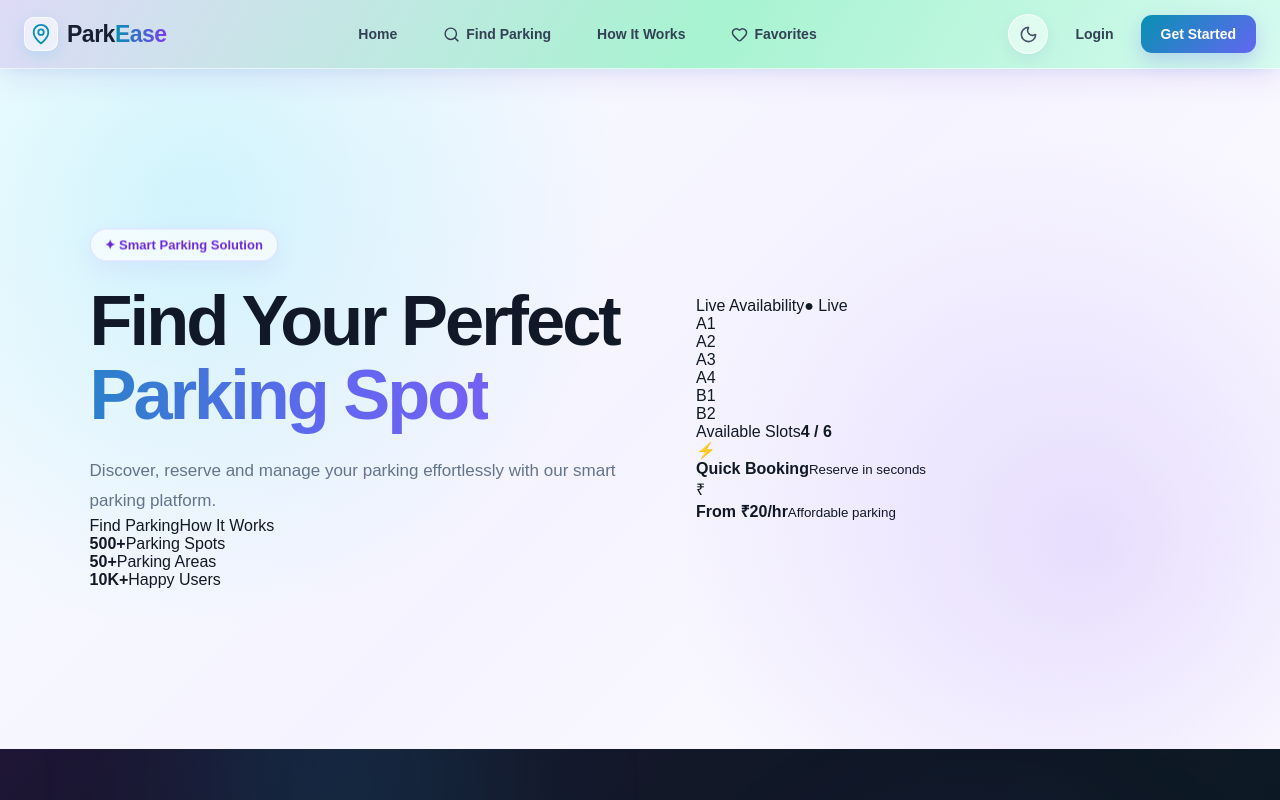
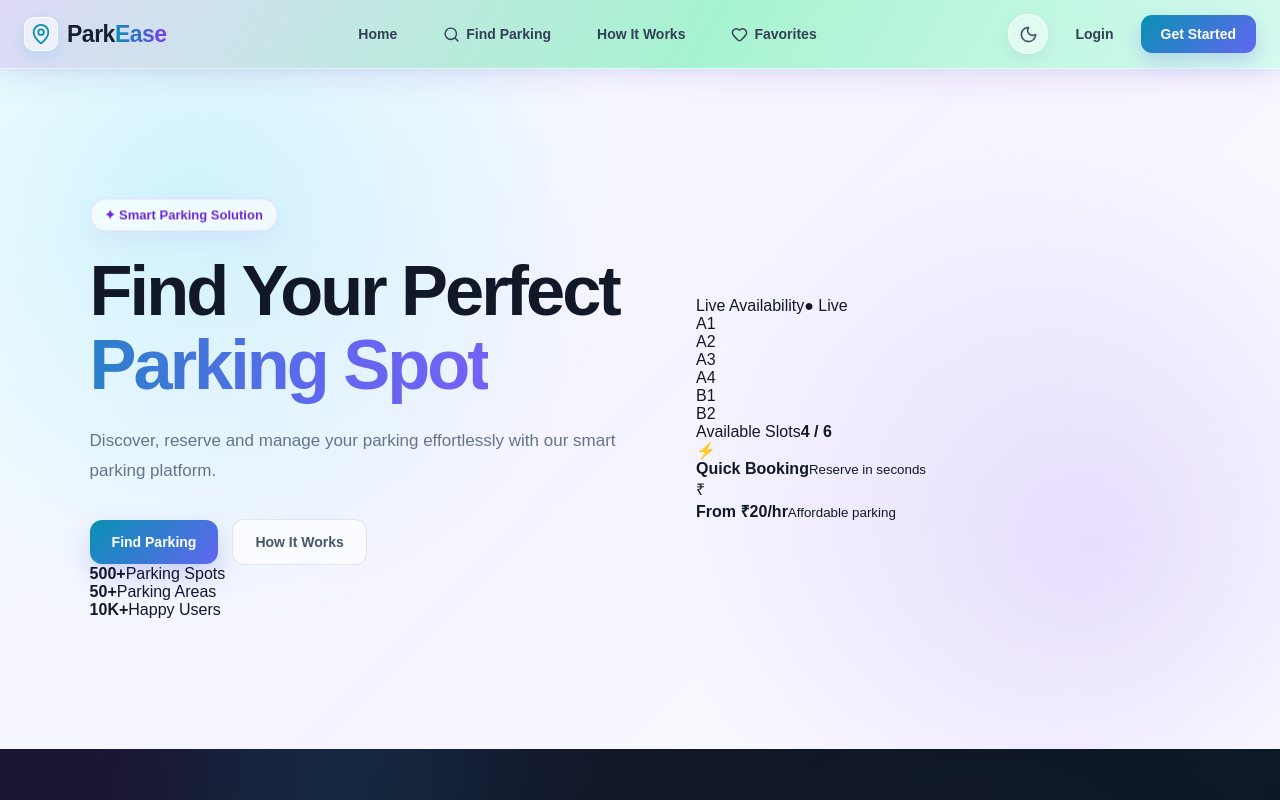
Before and after one commit to dibeyendu-dev/smart-parking-system, a React (Vite) app: page / in a window 1280 px wide. Shown: the top 800 px of the page. Built offline with nearby package versions, Linux system fonts and the light colour scheme.

Commit message:
Hero css part 3 added

```diff
--- a/src/css/Home.css
+++ b/src/css/Home.css
@@ -141,3 +141,77 @@
   font-size: 17px;
   line-height: 1.8;
 }
+/* ========================================
+   HERO BUTTONS
+======================================== */
+
+.hero-buttons {
+  display: flex;
+  align-items: center;
+  gap: 14px;
+
+  margin-top: 32px;
+}
+
+.hero-primary-btn,
+.hero-secondary-btn {
+  padding: 14px 22px;
+
+  border-radius: 12px;
+
+  font-size: 14px;
+  font-weight: 700;
+
+  transition: all 0.3s ease;
+}
+
+
+/* Primary */
+
+.hero-primary-btn {
+  color: #ffffff;
+
+  background: linear-gradient(
+    135deg,
+    #0891b2,
+    #6366f1,
+    #7c3aed
+  );
+
+  background-size: 200% 200%;
+
+  box-shadow:
+    0 12px 25px rgba(99, 102, 241, 0.25);
+}
+
+.hero-primary-btn:hover {
+  transform: translateY(-4px);
+
+  background-position: 100% 50%;
+
+  box-shadow:
+    0 16px 32px rgba(124, 58, 237, 0.3);
+}
+
+
+/* Secondary */
+
+.hero-secondary-btn {
+  color: #475569;
+
+  background: rgba(255, 255, 255, 0.65);
+
+  border: 1px solid rgba(148, 163, 184, 0.25);
+
+  backdrop-filter: blur(10px);
+}
+
+.hero-secondary-btn:hover {
+  color: #7c3aed;
+
+  border-color: rgba(124, 58, 237, 0.25);
+
+  transform: translateY(-4px);
+
+  background: rgba(255, 255, 255, 0.9);
+}
```
